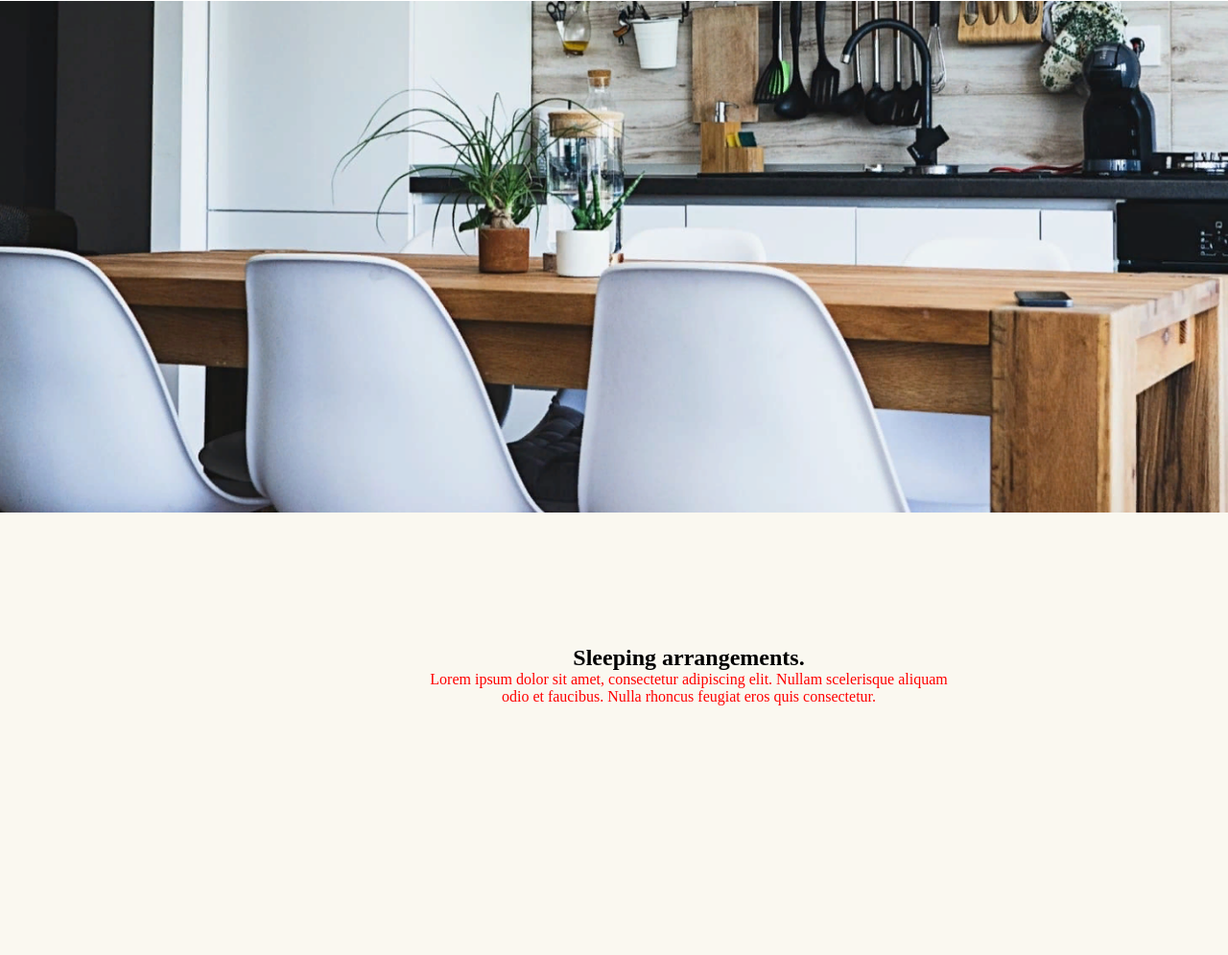
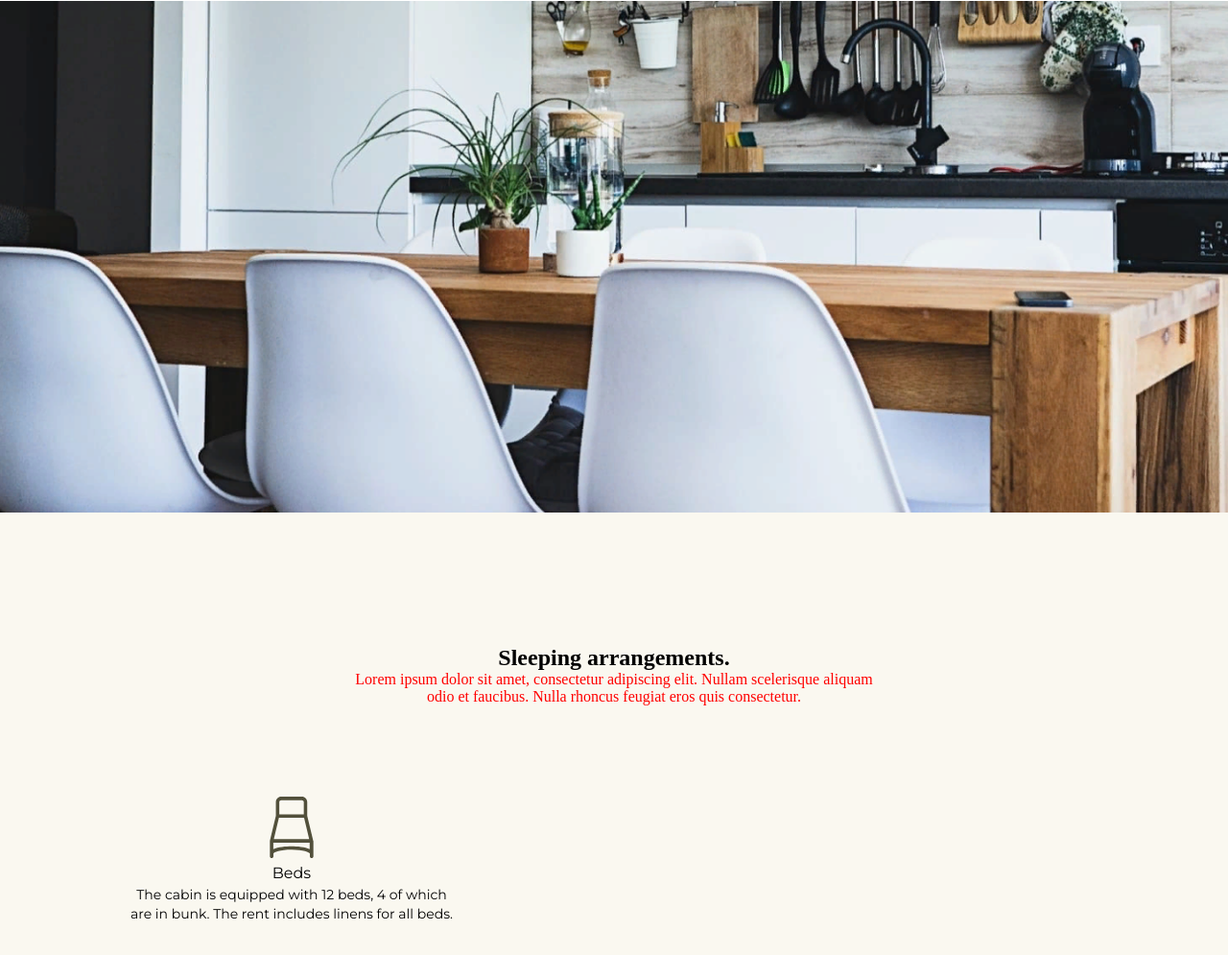
Before and after one commit to NBhey/Pet-Project1-HTML-CSS, a plain HTML site: page index.html in a window 1280 px wide. Shown: the part 1857-2852 px from the top of the page at 96% size. Drawn offline with Linux system fonts and the light colour scheme.

Commit message:
sleep v1.1

```diff
--- a/index.html
+++ b/index.html
@@ -59,7 +59,12 @@
                 <h2> Sleeping arrangements. </h2>
                 <p>Lorem ipsum dolor sit amet, consectetur adipiscing elit. Nullam scelerisque aliquam odio et faucibus. Nulla rhoncus feugiat eros quis consectetur.</p>
             </div>
-            <div class="sleeping-wrap__room">
+            <div class="sleeping-bed sleeping-wrap__bed">
+                <img src="./images/Shape.svg" alt="Bed">
+                <p class="sleeping-bed__title">Beds </p>
+                <p class="sleeping-bed__text">The cabin is equipped with 12 beds, 4 of which are in bunk. The rent includes linens for all beds. </p>
+            </div>
+            <div class="slepping-bedrooms sleeping-wrap__bedrooms">
 
             </div>
         </div>
--- a/style.css
+++ b/style.css
@@ -188,20 +188,47 @@ a {
     margin: 0 auto;
     display: grid;
     grid-template-rows: 158px 140px;
-    grid-template-columns: repeat(3, 388px);
+    grid-template-columns: repeat(3, 1fr);
     grid-row: 30px;
     grid-column: 73px;
     grid-template-areas:
         "header header header"
-        "content1 content2 content2" ;
+        "bed bedroom bath" ;
     justify-items: center;
 }
 .slepping-wrap__definition {
     grid-area: header;
     justify-self: center;
     text-align: center;
+    position: relative;
 }
 .slepping-wrap__definition p {
     color: red;
     max-width: 554px;
 }
+.sleeping-wrap__bed {
+    grid-area:bed;
+}
+.sleeping-bed{
+    text-align: center;
+}
+.sleeping-bed__title {
+    font-family: Montserrat;
+    font-size: 16px;
+    font-weight: 400;
+    line-height: 24px;
+    letter-spacing: 0em;
+}
+.sleeping-bed__text {
+    font-family: Montserrat;
+    font-size: 14px;
+    font-weight: 400;
+    line-height: 20px;
+    letter-spacing: 0em;
+}
+.sleeping-bedrooms {
+
+}
+.sleeping-wrap__bedrooms {
+
+}
```
Also changed, not shown: images/Shape.svg (added).
